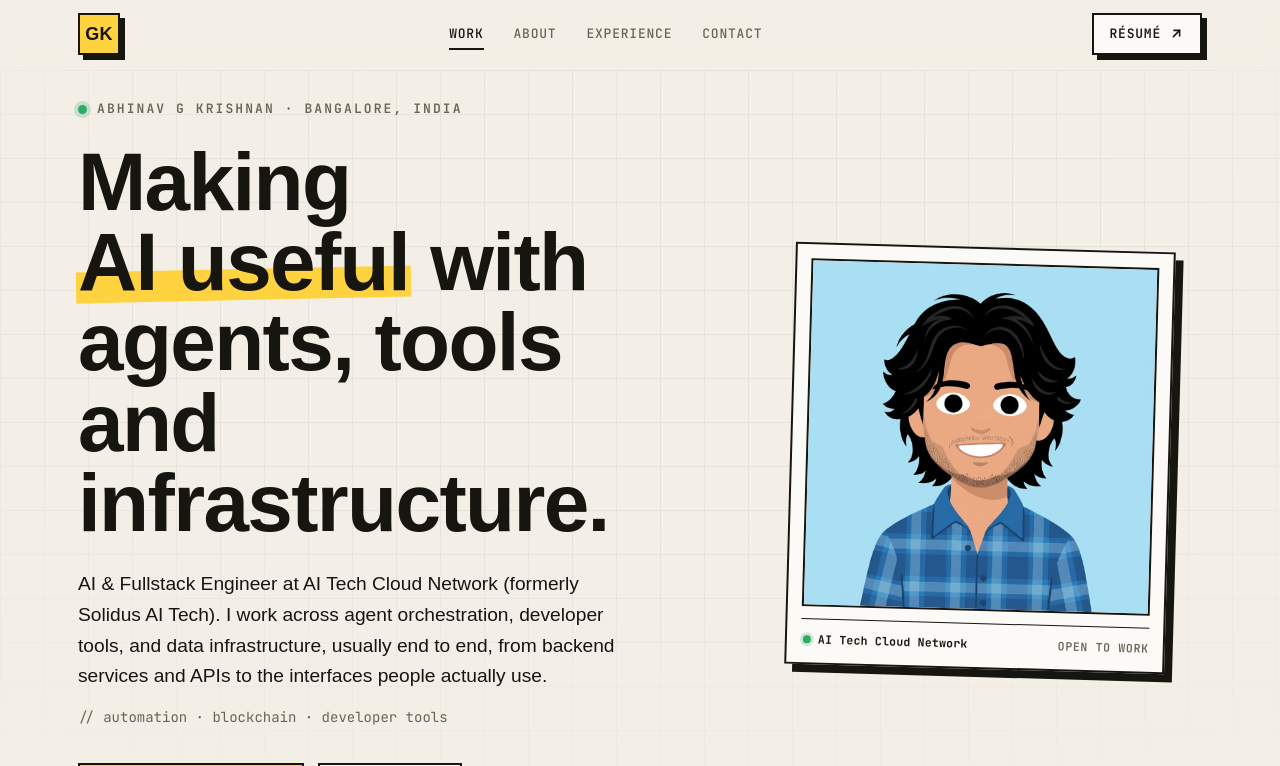
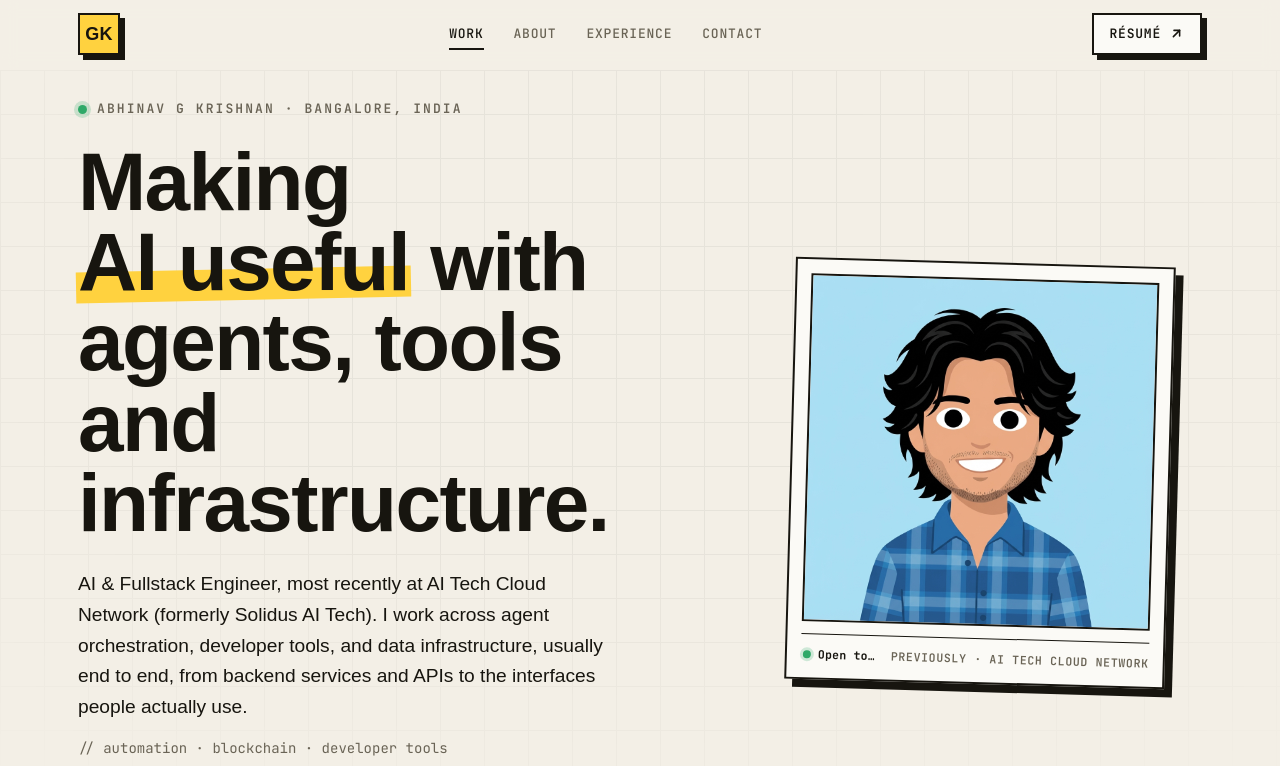
Before and after one commit to abhinavgkrishnan/portfolio, a Next.js app: page / in a window 1280 px wide. Shown: the top 766 px of the page. Built offline with nearby package versions, Linux system fonts and the light colour scheme; a web font is replaced by a local one.

Commit message:
Update employment dates to reflect end at AI Tech Cloud Network (July 2026)

```diff
--- a/src/components/Hero.tsx
+++ b/src/components/Hero.tsx
@@ -25,8 +25,8 @@ export default function Hero() {
                     <div className="portrait-card">
                         <div className="portrait-img"><img src="/profile.png" alt={personal.name} /></div>
                         <div className="portrait-meta">
-                            <span className="co"><span className="pulse"></span><b>AI Tech Cloud Network</b></span>
-                            <span className="now">Open to work</span>
+                            <span className="co"><span className="pulse"></span><b>Open to work</b></span>
+                            <span className="now">Previously · AI Tech Cloud Network</span>
                         </div>
                     </div>
                 </div>
--- a/src/data/resume.ts
+++ b/src/data/resume.ts
@@ -15,7 +15,7 @@ export const resumeData = {
     headlineLead: "Making",
     headlineHighlight: "AI useful",
     headlineTrail: "with agents, tools and infrastructure.",
-    lead: "AI & Fullstack Engineer at AI Tech Cloud Network (formerly Solidus AI Tech). I work across agent orchestration, developer tools, and data infrastructure, usually end to end, from backend services and APIs to the interfaces people actually use.",
+    lead: "AI & Fullstack Engineer, most recently at AI Tech Cloud Network (formerly Solidus AI Tech). I work across agent orchestration, developer tools, and data infrastructure, usually end to end, from backend services and APIs to the interfaces people actually use.",
     sub: "// automation · blockchain · developer tools",
     // About
     aboutBig:
@@ -33,7 +33,7 @@ export const resumeData = {
     {
       company: "AI Tech Cloud Network",
       role: "AI & Fullstack Engineer",
-      period: "Feb 2025 — Present",
+      period: "Feb 2025 — July 2026",
       location: "Remote",
       description: [
         "Architected the backend of Forge, a visual AI workflow platform — a composable engine of 18+ block types (agents, tools, conditionals, loops, human-in-the-loop) spanning 90+ tool integrations, MCP servers, and 6+ model providers, deployable as chat, REST API, webhook, or scheduled job.",
```
Also changed, not shown: 1 other file (tests, documents, lock files or other folders).
